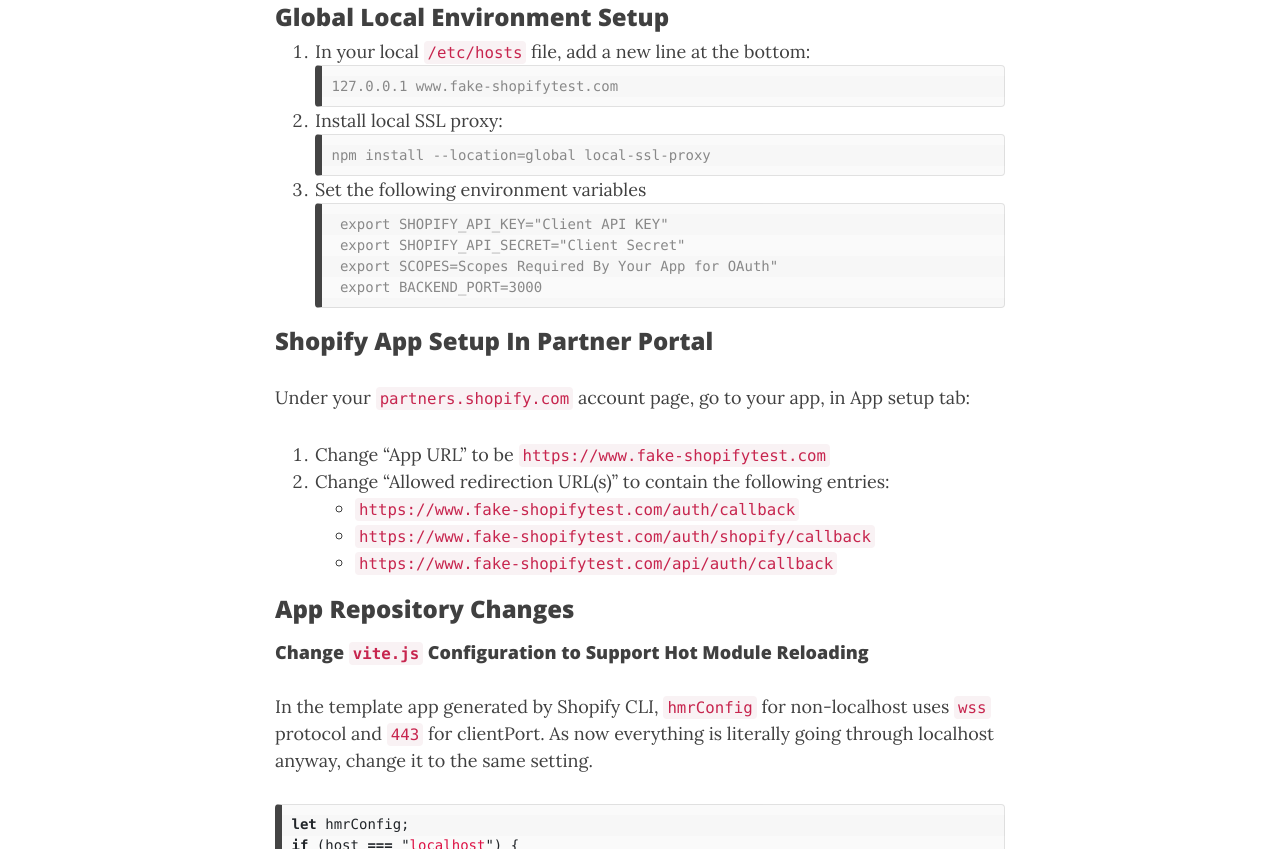
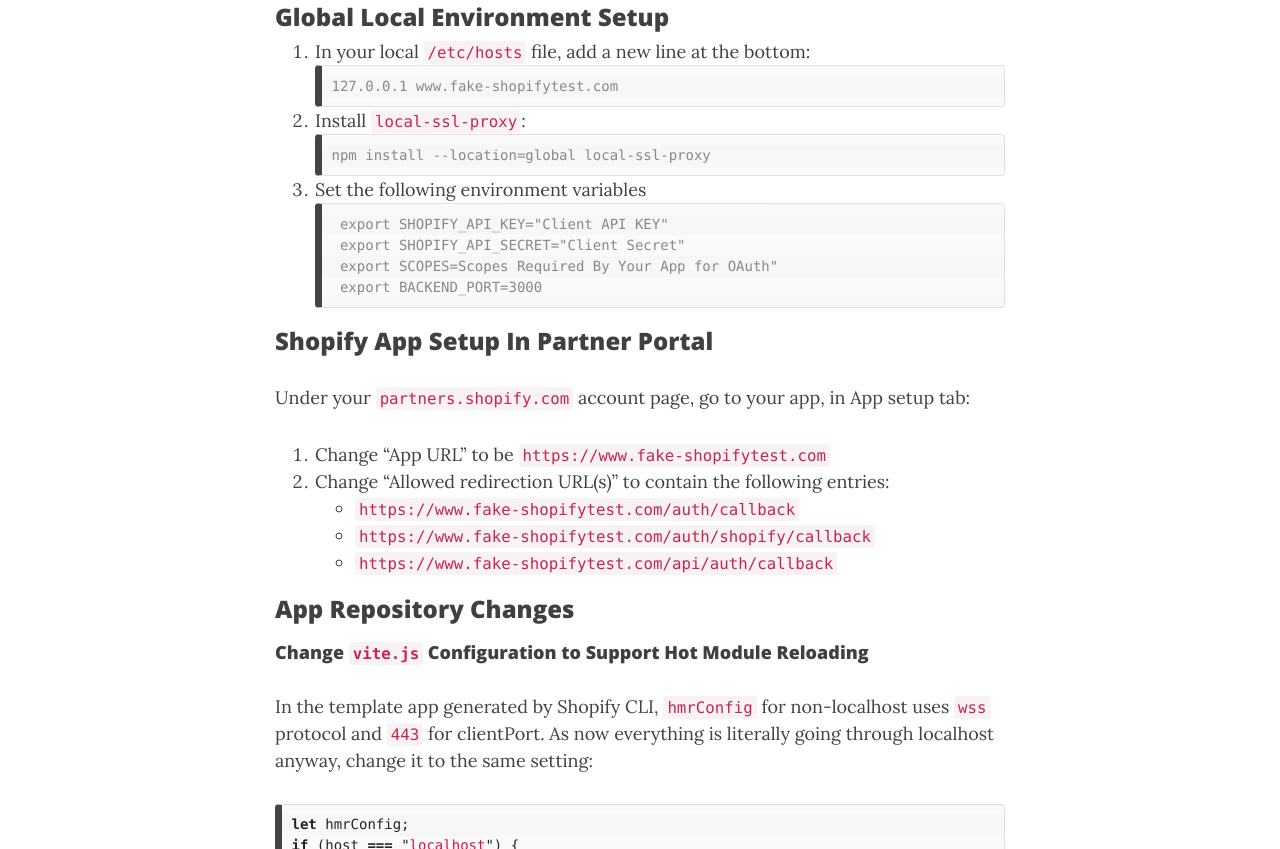
Before and after one commit to xianqugithub/xianqugithub.github.io, a Jekyll site: the page built from _posts/2023-10-09-shopify-localhost-markdown.md, in a window 1280 px wide and 1400 px high, scrolled down 1135 px. Shown: the part 151-1000 px from the top of the window. Built offline with Jekyll 4.4.1, drawn with Linux system fonts in a browser that asks for light colours; nearby versions of some CDN libraries; comment, search, counter and statistics services are not loaded.

Commit message:
some more changes.

````diff
--- a/_posts/2023-10-09-shopify-localhost-markdown.md
+++ b/_posts/2023-10-09-shopify-localhost-markdown.md
@@ -28,7 +28,7 @@
    127.0.0.1 www.fake-shopifytest.com
    ```
 
-2. Install local SSL proxy:
+2. Install `local-ssl-proxy`:
    ```console
    npm install --location=global local-ssl-proxy
    ```
@@ -54,8 +54,7 @@
 ### App Repository Changes
 
 #### Change `vite.js` Configuration to Support Hot Module Reloading
-In the template app generated by Shopify CLI, `hmrConfig` for non-localhost uses `wss` protocol and `443` for clientPort. As now everything is literally going through localhost anyway, change it to the same setting.
-
+In the template app generated by Shopify CLI, `hmrConfig` for non-localhost uses `wss` protocol and `443` for clientPort. As now everything is literally going through localhost anyway, change it to the same setting:
 ```javascript
 let hmrConfig;
 if (host === "localhost") {
````
